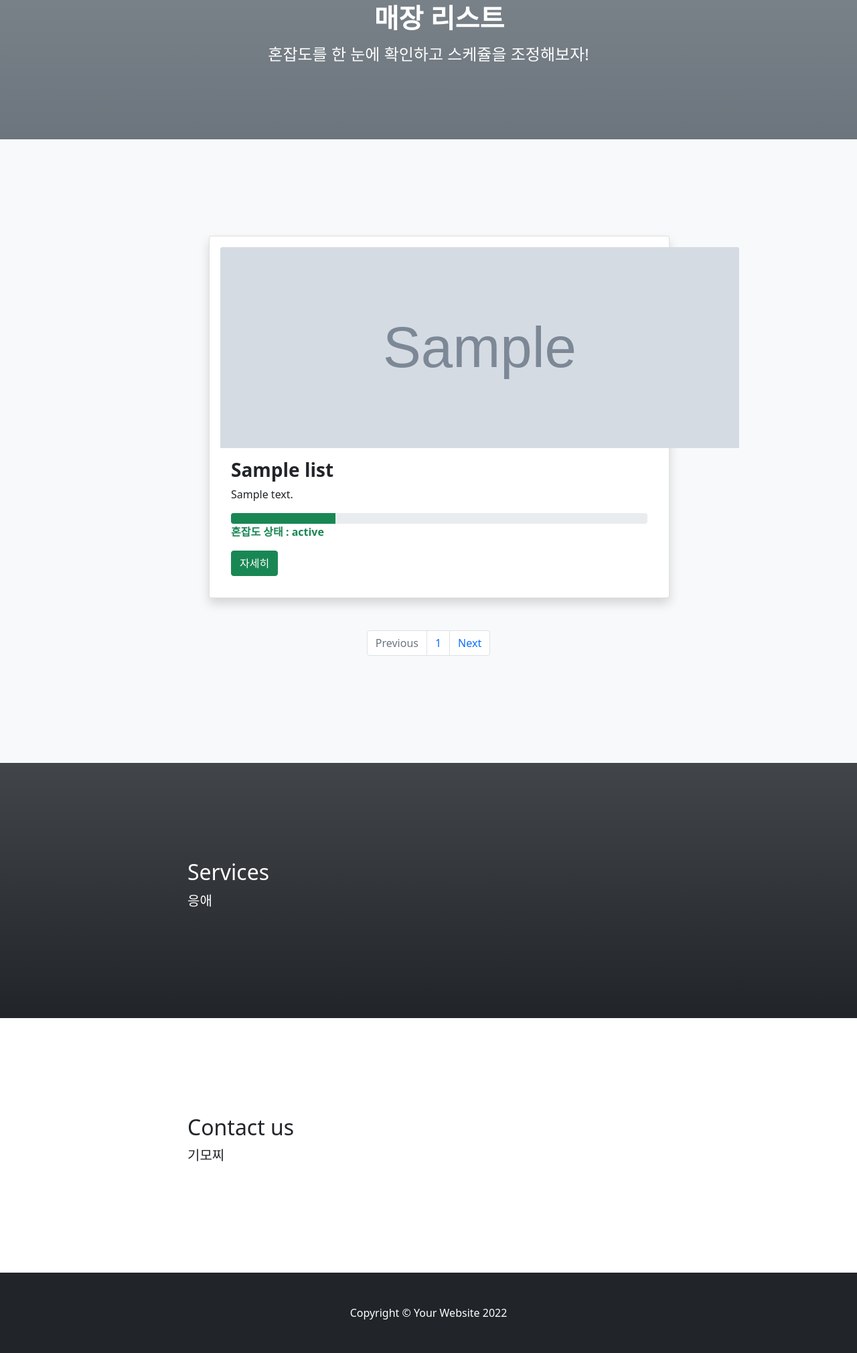
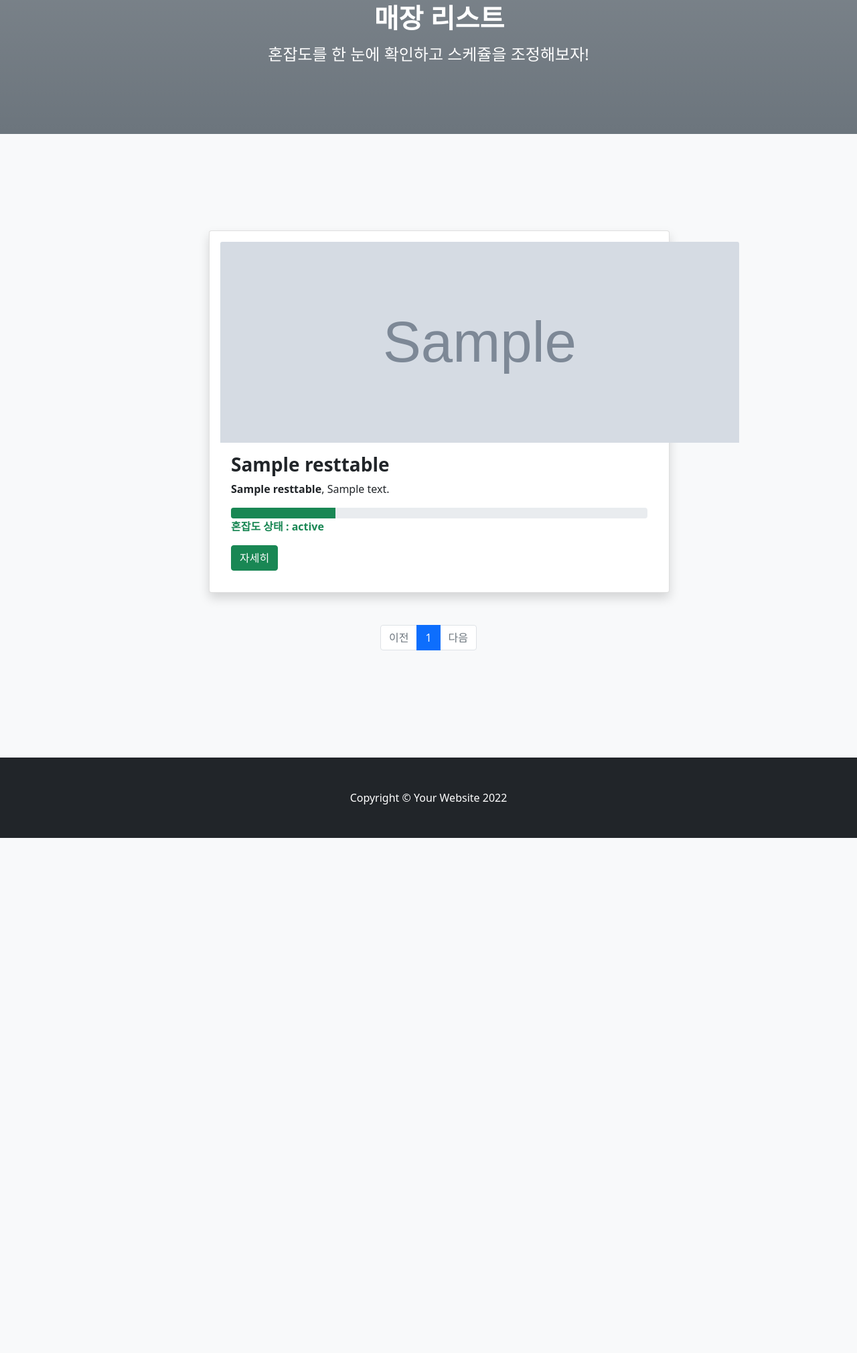
Before and after one commit to Jeong-ki-hun/Hackathon, a Django app: page /ob/ in a window 1280 px wide. Shown: the part 149-2169 px from the top of the page at 67% size. After the commit the page ends 1400 px from the top, so only its background shows below. Run offline with Django 4.2, Linux system fonts and the light colour scheme; tables that the repository leaves empty hold one stand-in row (values such as "Sample post"); grey boxes marked "Sample" are stand-in pictures; some libraries are stand-ins or nearby versions.

Commit message:
new_11-12

```diff
--- a/object/ob/models.py
+++ b/object/ob/models.py
@@ -192,3 +192,16 @@ class streetTable(models.Model):
     address = models.CharField(max_length=255,blank=True, null=True)
     count = models.CharField(max_length=255, blank=True, null=True)
     time =  models.CharField(max_length=255, blank=True, null=True)
+
+class ObResttable(models.Model):
+    id = models.BigIntegerField(primary_key=True)
+    label = models.CharField(max_length=255, blank=True, null=True)
+    name = models.CharField(max_length=255, blank=True, null=True)
+    address = models.CharField(max_length=255, blank=True, null=True)
+    count = models.IntegerField()
+    food_name = models.CharField(max_length=255, blank=True, null=True)
+    image = models.TextField()
+    status = models.CharField(max_length=255, blank=True, null=True)
+    class Meta:
+        managed = False
+        db_table = 'ob_resttable'
--- a/object/ob/templates/ob/index_3.html
+++ b/object/ob/templates/ob/index_3.html
@@ -6,9 +6,10 @@
         <meta name="description" content="" />
         <meta name="author" content="" />
         <title>Scrolling Nav - Start Bootstrap Template</title>
-        <link rel="icon" type="image/x-icon" href="assets/favicon.ico" />
         <!-- Core theme CSS (includes Bootstrap)-->
         <link href="/static/css/styles.css" rel="stylesheet" />
+        <!-- Core theme JS-->
+        <script src="/static/js/scripts.js"></script>
     </head>
     <body id="page-top">
         <!-- Navigation-->
@@ -44,9 +45,6 @@
                     <ul>매장 리스트</ul>
                 </head> </h1>
                 <h4>혼잡도를 한 눈에 확인하고 스케쥴을 조정해보자!</h3>
-                <p class="lead">
-
-                </p>
             </div>
         </header>
         <!-- About section-->
@@ -55,78 +53,82 @@
                 <div class="row gx-4 justify-content-center">
                     <div class="col-lg-8">
                         <ul>
-                            {% for i in data %}
+                            {% for i in page_obj %}
                             <div class="card bg-primary-100 mb-3 shadow p-3 mb-5 bg-body rounded">
-                                <img src={{i.image_url}} style="width:775px; height:300px;" class="card-img-top" alt="...">
+                                <img src={{i.image}} style="width:775px; height:300px;" class="card-img-top" alt="...">
                                 <div class="card-body">
                                   <h3 class="card-title"><strong>{{i.name}}</strong></h3>
-                                  <p class="card-text">{{i.text}}</p>
+                                  <p class="card-text"><strong>{{i.food_name}}</strong>, {{i.address}}</p>
 
                                   {% if i.status == '혼잡' %}
                                   <div class="progress">
                                     <div class="progress-bar bg-danger" role="progressbar" aria-label="Danger example" style="width: 100%" aria-valuenow="100" aria-valuemin="0" aria-valuemax="100"></div>
                                   </div>
                                   <p class="card-text text-danger"><strong>혼잡도 상태 : {{i.status}}</strong></p>
-                                  <a href="/ob/{{i.link}}/" class="btn btn-danger">자세히</a>
+                                  <a href="/ob/seoul/" class="btn btn-danger">자세히</a>
 
                                   {% elif i.status == '주의' %}
                                   <div class="progress">
                                     <div class="progress-bar bg-warning" role="progressbar" aria-label="Warning example" style="width: 75%" aria-valuenow="75" aria-valuemin="0" aria-valuemax="100"></div>
                                   </div>
                                   <p class="card-text text-warning"><strong>혼잡도 상태 : {{i.status}}</strong></p>
-                                  <a href="/ob/{{i.link}}/" class="btn btn-warning">자세히</a>
+                                  <a href="/ob/seoul/" class="btn btn-warning">자세히</a>
 
                                   {% elif i.status == '보통' %}
                                   <div class="progress">
                                     <div class="progress-bar bg-primary" role="progressbar" aria-label="Info example" style="width: 50%" aria-valuenow="50" aria-valuemin="0" aria-valuemax="100"></div>
                                   </div>
                                   <p class="card-text text-primary"><strong>혼잡도 상태 : {{i.status}}</strong></p>
-                                  <a href="/ob/{{i.link}}/" class="btn btn-primary">자세히</a>
+                                  <a href="/ob/seoul/" class="btn btn-primary">자세히</a>
 
                                   {% else %}
                                   <div class="progress">
                                     <div class="progress-bar bg-success" role="progressbar" aria-label="Success example" style="width: 25%" aria-valuenow="25" aria-valuemin="0" aria-valuemax="100"></div>
                                   </div>
                                   <p class="card-text text-success"><strong>혼잡도 상태 : {{i.status}}</strong></p>
-                                  <a href="/ob/{{i.link}}/" class="btn btn-success">자세히</a>
+                                  <a href="/ob/seoul/" class="btn btn-success">자세히</a>
                                   {% endif %}
                                 </div>
                             </div>
                             {% endfor %}
                         </ul>
-                        <nav aria-label="Page navigation example">
-                            <ul class="pagination justify-content-center">
-                              <li class="page-item disabled">
-                                <a class="page-link">Previous</a>
-                              </li>
-                              <li class="page-item"><a class="page-link" href="/ob/">1</a></li>
-                              <li class="page-item">
-                                <a class="page-link" href="#">Next</a>
-                              </li>
+                        <div id="paging">
+                            <ul class="pagination justify-content-center" style="margin-top: 2rem;">
+                                <!-- 이전페이지 -->
+                                {% if page_obj.has_previous %}
+                                <li class="page-item">
+                                    <a class="page-link" href="?&page={{ page_obj.previous_page_number }}">이전</a>
+                                    <!-- href로 뎁스 설정 -->
+                                </li>
+                                {% else %}
+                                <li class="page-item disabled">
+                                    <a class="page-link" tabindex="-1" aria-disabled="true" href="#">이전</a>
+                                </li>
+                                {% endif %}
+                                <!-- 페이지리스트 -->
+                                {% for page_number in page_obj.paginator.page_range %}
+                                {% if page_number == page_obj.number %}
+                                <li class="page-item active" aria-current="page">
+                                    <a class="page-link" href="?&page={{ page_number }}">{{ page_number }}</a>
+                                </li>
+                                {% else %}
+                                <li class="page-item">
+                                    <a class="page-link" href="?&page={{ page_number }}">{{ page_number }}</a>
+                                </li>
+                                {% endif %}
+                                {% endfor %}
+                                <!-- 다음페이지 -->
+                                {% if page_obj.has_next %}
+                                <li class="page-item">
+                                    <a class="page-link" href="?&page={{ page_obj.next_page_number }}">다음</a>
+                                </li>
+                                {% else %}
+                                <li class="page-item disabled">
+                                    <a class="page-link" tabindex="-1" aria-disabled="true" href="#">다음</a>
+                                </li>
+                                {% endif %}
                             </ul>
-                          </nav>
-                    </div>
-                </div>
-            </div>
-        </section>
-        <!-- Services section-->
-        <section class="bg-dark bg-gradient text-white" id="services">
-            <div class="container px-4">
-                <div class="row gx-4 justify-content-center">
-                    <div class="col-lg-8">
-                        <h2>Services</h2>
-                        <p class="lead">응애</p>
-                    </div>
-                </div>
-            </div>
-        </section>
-        <!-- Contact section-->
-        <section id="contact">
-            <div class="container px-4">
-                <div class="row gx-4 justify-content-center">
-                    <div class="col-lg-8">
-                        <h2>Contact us</h2>
-                        <p class="lead">기모찌</p>
+                        </div>
                     </div>
                 </div>
             </div>
@@ -135,9 +137,5 @@
         <footer class="py-5 bg-dark">
             <div class="container px-4"><p class="m-0 text-center text-white">Copyright &copy; Your Website 2022</p></div>
         </footer>
-        <!-- Bootstrap core JS-->
-        <script src="https://cdn.jsdelivr.net/npm/bootstrap@5.1.3/dist/js/bootstrap.bundle.min.js"></script>
-        <!-- Core theme JS-->
-        <script src="/static/css/styles.css"></script>
     </body>
 </html>
--- a/object/ob/views.py
+++ b/object/ob/views.py
@@ -1,16 +1,20 @@
 from django.shortcuts import render
 from django.http import Http404
-from .models import Question, ShopList, SeoulTable, streetTable
+from .models import Question, ShopList, SeoulTable, streetTable, ObResttable
 import json
 from django.core.serializers.json import DjangoJSONEncoder
+from django.core.paginator import Paginator
 def index(request):
     latest_question_list = Question.objects.order_by('-pub_date')[:1]
     context = {'latest_question_list': latest_question_list}
     return render(request, 'ob/index_5.html', context)
 
 def shop_list(request):
-    data = ShopList.objects.all()
-    return render(request, 'ob/index_3.html', {'data' : data})
+    data = ObResttable.objects.all()
+    page = request.GET.get('page', '1') #GET 방식으로 정보를 받아오는 데이터
+    paginator = Paginator(data, '10') #Paginator(분할될 객체, 페이지 당 담길 객체수)
+    page_obj = paginator.page(page) #페이지 번호를 받아 해당 페이지를 리턴 get_page 권장
+    return render(request, 'ob/index_3.html', {'page_obj' : page_obj})
 
 def map(request):
     with open('static/json/file_name.json', encoding='utf-8') as json_file:
```
Also changed, not shown: 3 other files.
